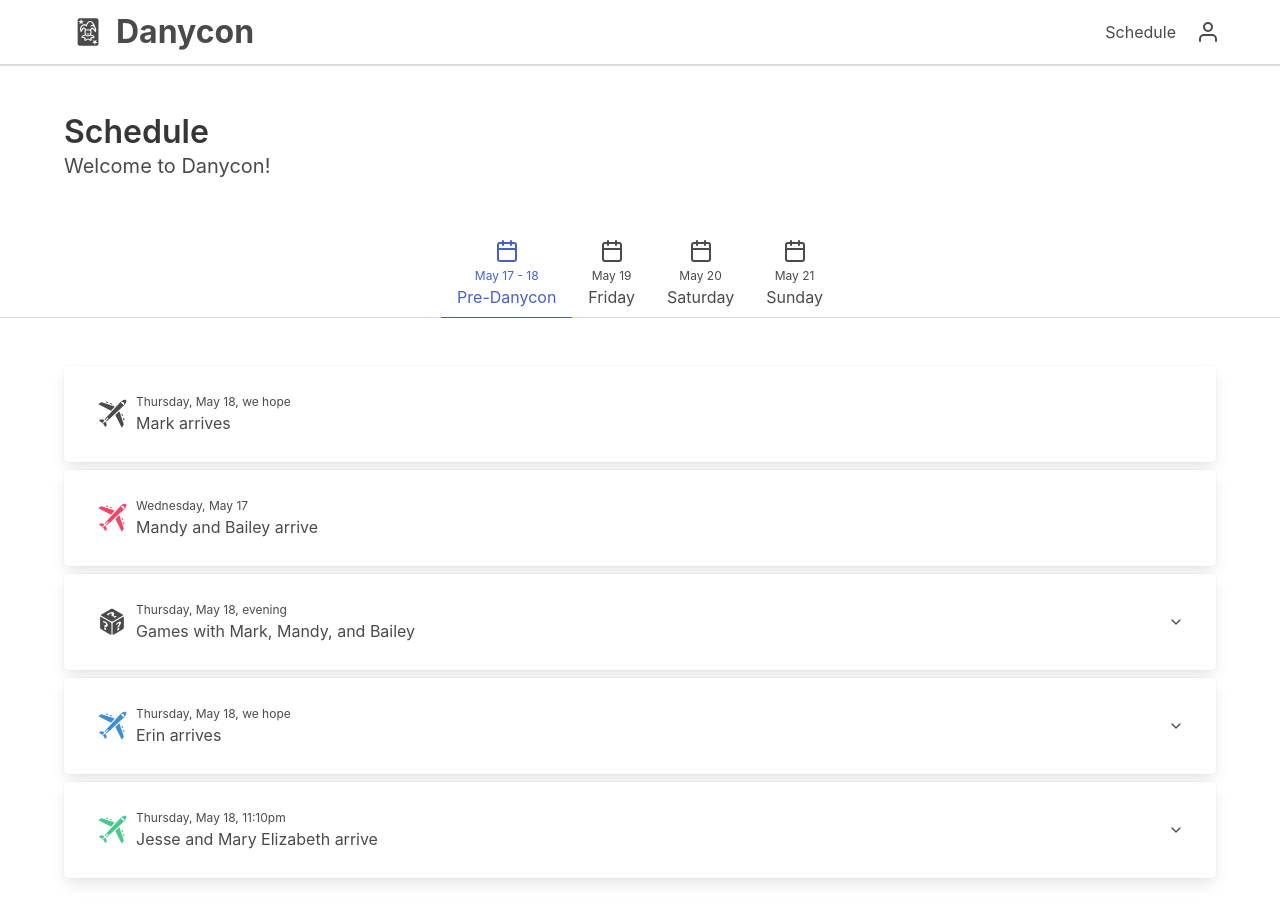
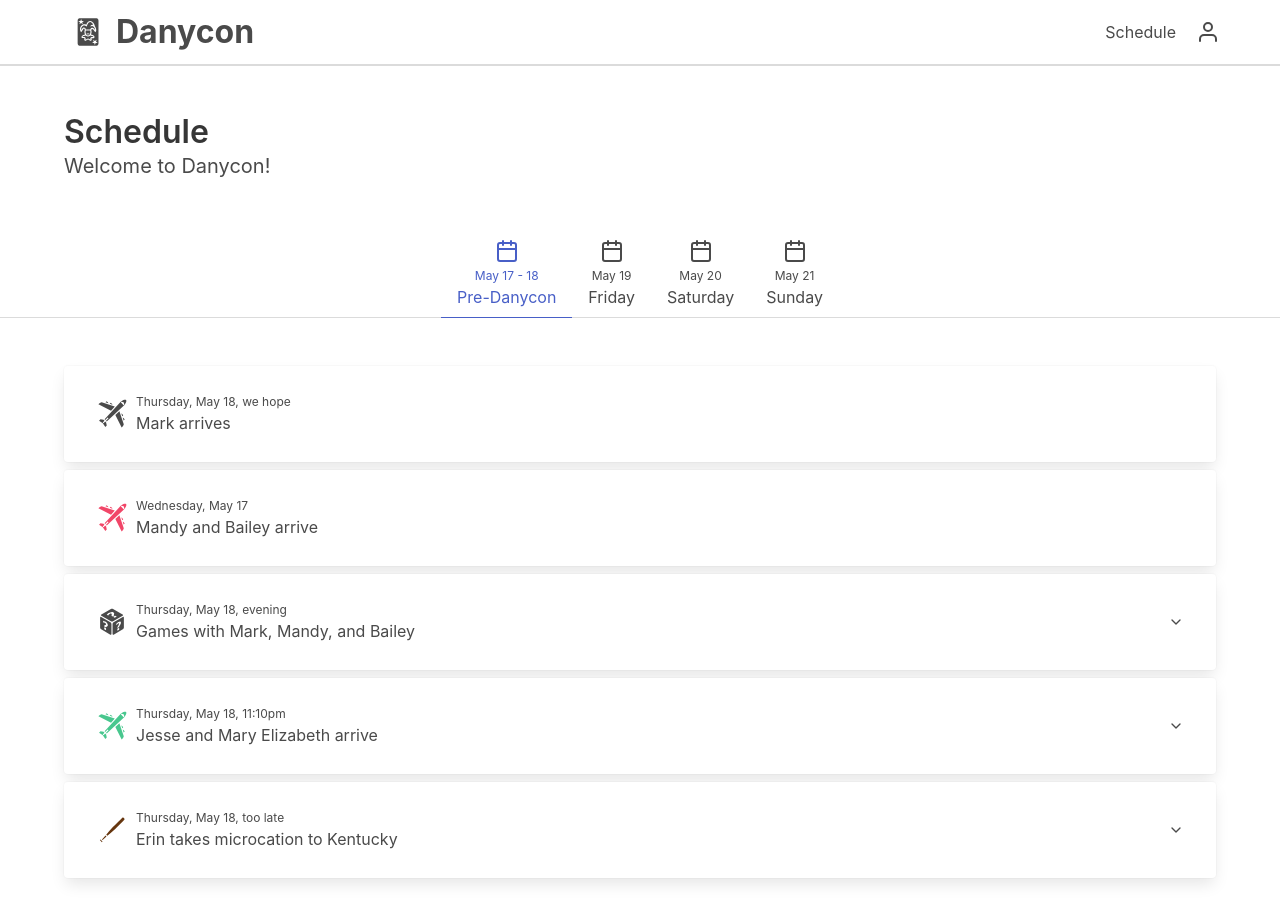
Before and after one commit to coltonw/danycon-schedule, a Next.js app: page /schedule/1 in a window 1280 px wide. Shown: the top 922 px of the page. Built offline with nearby package versions, Linux system fonts and the light colour scheme.

Commit message:
:baseball: slight schedule update

```diff
--- a/components/Schedule.tsx
+++ b/components/Schedule.tsx
@@ -6,6 +6,7 @@ import { useSearchParams } from 'next/navigation';
 import { useState } from 'react';
 import {
   GiAncientColumns,
+  GiBaseballBat,
   GiBriefcase,
   GiCardJoker,
   GiChalkOutlineMurder,
@@ -102,14 +103,6 @@ const Schedule = ({
                 Guests get to pick the game!
               </ScheduleItem>
               <ScheduleItem
-                time="Thursday, May 18, we hope"
-                title="Erin arrives"
-                icon={<GiCommercialAirplane size="2em" />}
-                iconColor="has-text-info"
-              >
-                No one knows what time, even Erin. It is a real mystery!!!
-              </ScheduleItem>
-              <ScheduleItem
                 time="Thursday, May 18, 11:10pm"
                 title="Jesse and Mary Elizabeth arrive"
                 icon={<GiCommercialAirplane size="2em" />}
@@ -117,10 +110,26 @@ const Schedule = ({
               >
                 Will is going to pick them up. Flight is Southwest 3143.
               </ScheduleItem>
+              <ScheduleItem
+                time="Thursday, May 18, too late"
+                title="Erin takes microcation to Kentucky"
+                icon={<GiBaseballBat size="2em" />}
+                iconColor="has-text-warning"
+              >
+                Have fun at the Louisville Slugger Museum!
+              </ScheduleItem>
             </>
           )}
           {selectedTab === 'friday' && (
             <>
+              <ScheduleItem
+                time="Morning"
+                title="Erin actually arrives"
+                icon={<GiCommercialAirplane size="2em" />}
+                iconColor="has-text-info"
+              >
+                Mark is picking her up as I type this
+              </ScheduleItem>
               <ScheduleItem
                 time="Morning"
                 title="Gift Bags"
```
